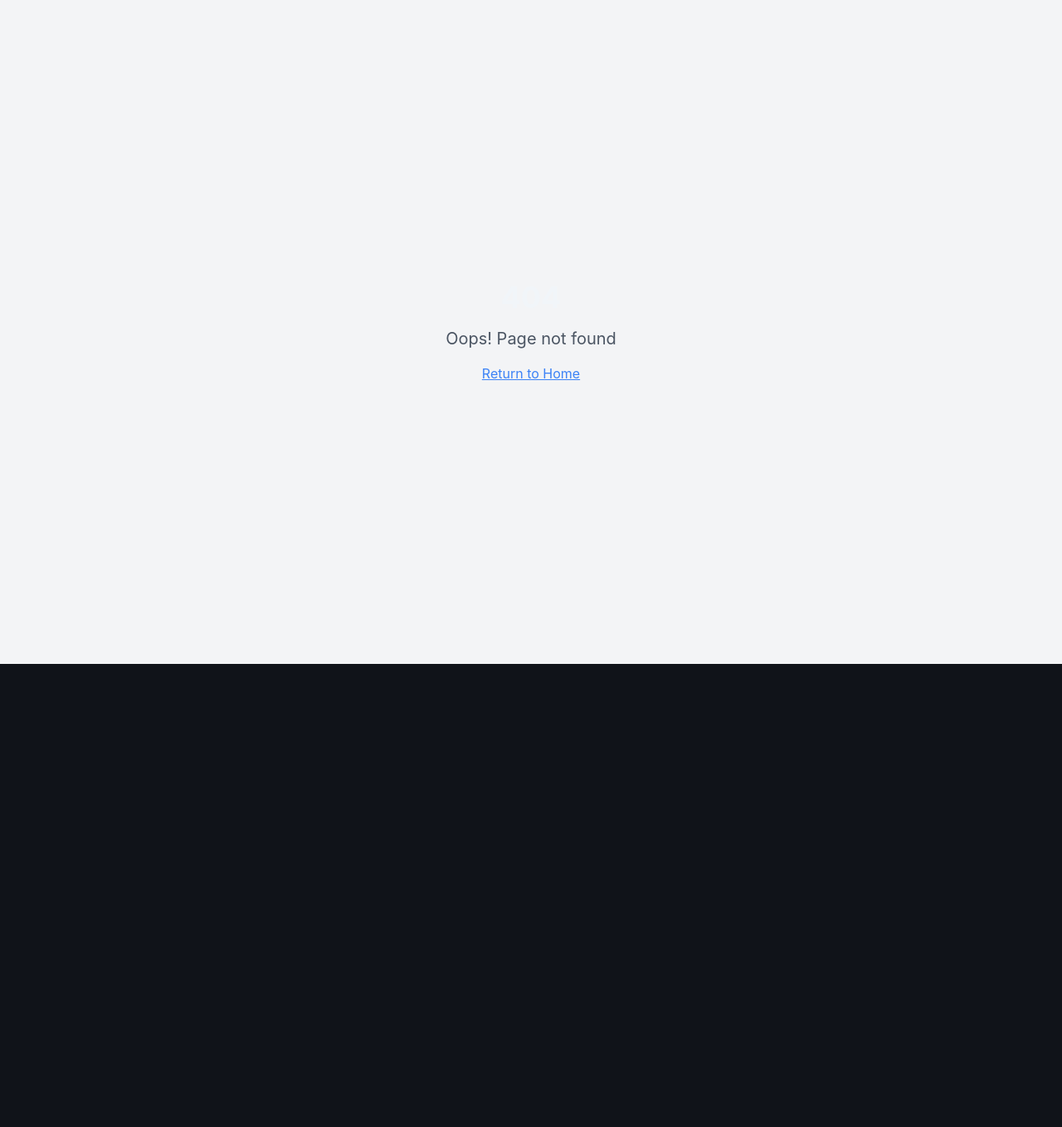
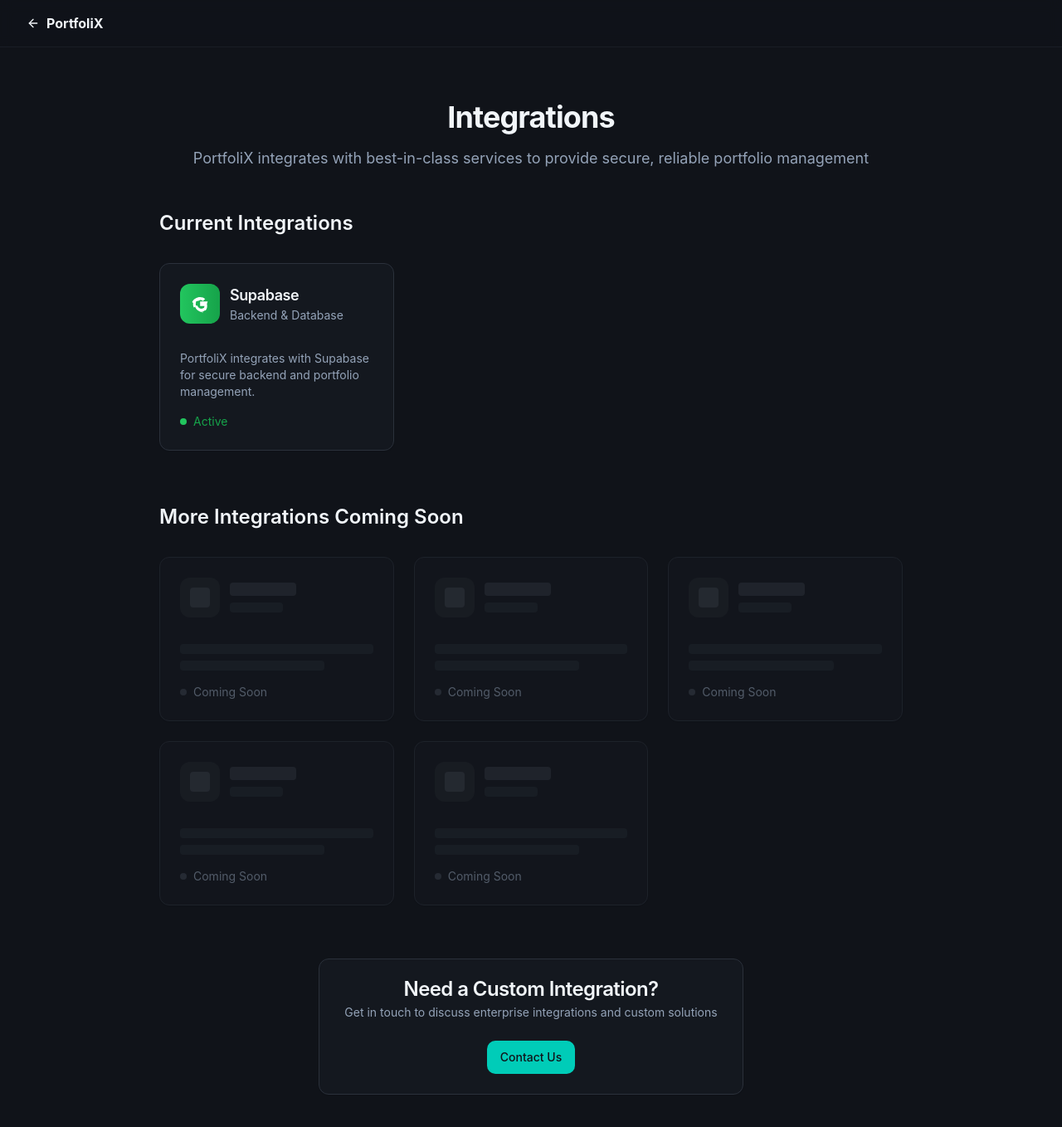
Before and after one commit to rolandpeter656-droid/portfolix-com, a React (Vite) app: page /integrations in a window 1280 px wide. Before the commit this address had no page. Shown: the top 1358 px of the page at 83% size. Before the commit the page ends 800 px from the top, so only its background shows below. Built offline with nearby package versions, Linux system fonts and the light colour scheme.

Commit message:
Add Integrations page
Create an Integrations page with a section for Supabase integration, including descriptive text and space for future logos.

```diff
--- a/src/App.tsx
+++ b/src/App.tsx
@@ -11,6 +11,7 @@ import SignIn from "./pages/SignIn";
 import SignUp from "./pages/SignUp";
 import PortfolioSummary from "./pages/PortfolioSummary";
 import Api from "./pages/Api";
+import Integrations from "./pages/Integrations";
 import NotFound from "./pages/NotFound";
 
 const queryClient = new QueryClient();
@@ -30,6 +31,7 @@ const App = () => (
           <Route path="/signup" element={<SignUp />} />
           <Route path="/portfolio-summary" element={<PortfolioSummary riskScore={50} experienceLevel="intermediate" onBack={() => window.history.back()} onCustomize={() => {}} />} />
           <Route path="/api" element={<Api />} />
+          <Route path="/integrations" element={<Integrations />} />
           {/* ADD ALL CUSTOM ROUTES ABOVE THE CATCH-ALL "*" ROUTE */}
           <Route path="*" element={<NotFound />} />
         </Routes>
--- /dev/null
+++ b/src/pages/Integrations.tsx
@@ -0,0 +1,128 @@
+import { ArrowLeft } from "lucide-react";
+import { Link } from "react-router-dom";
+import { Card, CardContent, CardDescription, CardHeader, CardTitle } from "@/components/ui/card";
+
+const Integrations = () => {
+  return (
+    <div className="min-h-screen bg-background">
+      {/* Navigation */}
+      <nav className="border-b border-border/40 bg-background/95 backdrop-blur supports-[backdrop-filter]:bg-background/60">
+        <div className="container flex h-14 items-center">
+          <Link to="/" className="flex items-center space-x-2">
+            <ArrowLeft className="h-4 w-4" />
+            <span className="font-bold">PortfoliX</span>
+          </Link>
+        </div>
+      </nav>
+
+      {/* Main Content */}
+      <main className="container mx-auto px-4 py-16">
+        <div className="max-w-4xl mx-auto">
+          <div className="text-center mb-12">
+            <h1 className="text-4xl font-bold tracking-tight mb-4">
+              Integrations
+            </h1>
+            <p className="text-lg text-muted-foreground">
+              PortfoliX integrates with best-in-class services to provide secure, reliable portfolio management
+            </p>
+          </div>
+
+          {/* Current Integrations */}
+          <div className="mb-16">
+            <h2 className="text-2xl font-semibold mb-8">Current Integrations</h2>
+
+            <div className="grid grid-cols-1 md:grid-cols-2 lg:grid-cols-3 gap-6">
+              <Card className="relative overflow-hidden">
+                <CardHeader className="pb-4">
+                  <div className="flex items-center space-x-3 mb-4">
+                    <div className="w-12 h-12 bg-gradient-to-r from-green-500 to-green-600 rounded-lg flex items-center justify-center">
+                      <svg
+                        viewBox="0 0 24 24"
+                        className="w-6 h-6 text-white"
+                        fill="currentColor"
+                      >
+                        <path d="M21.362 9.354H12.2v5.292h5.268c-.2 1.4-.73 2.78-1.53 3.71l2.47 1.92c1.44-1.33 2.27-3.29 2.27-5.62 0-.52-.05-1.02-.14-1.5l-.17-.8z"/>
+                        <path d="M12.2 21.7c2.97 0 5.46-.98 7.28-2.66l-2.47-1.92c-.84.53-1.91.82-3.05.82-2.35 0-4.34-1.59-5.05-3.72H6.34v1.98c1.8 3.58 5.49 6.04 9.66 6.04l.2-.54z"/>
+                        <path d="M7.15 14.22c-.18-.53-.28-1.1-.28-1.69s.1-1.16.28-1.69V8.86H4.58c-.58 1.16-.91 2.47-.91 3.87s.33 2.71.91 3.87l2.57-1.38z"/>
+                        <path d="M12.2 7.38c1.32 0 2.51.45 3.44 1.33l2.58-2.58C16.67 4.85 14.54 4 12.2 4c-4.17 0-7.86 2.46-9.66 6.04l2.57 1.98c.71-2.13 2.7-3.64 5.09-3.64z"/>
+                      </svg>
+                    </div>
+                    <div>
+                      <CardTitle className="text-lg">Supabase</CardTitle>
+                      <CardDescription>Backend & Database</CardDescription>
+                    </div>
+                  </div>
+                </CardHeader>
+                <CardContent>
+                  <p className="text-sm text-muted-foreground">
+                    PortfoliX integrates with Supabase for secure backend and portfolio management.
+                  </p>
+                  <div className="mt-4 flex items-center space-x-2">
+                    <div className="w-2 h-2 bg-green-500 rounded-full"></div>
+                    <span className="text-sm text-green-600 dark:text-green-400">Active</span>
+                  </div>
+                </CardContent>
+              </Card>
+            </div>
+          </div>
+
+          {/* Coming Soon */}
+          <div>
+            <h2 className="text-2xl font-semibold mb-8">More Integrations Coming Soon</h2>
+
+            <div className="grid grid-cols-1 md:grid-cols-2 lg:grid-cols-3 gap-6">
+              {/* Placeholder cards for future integrations */}
+              {[1, 2, 3, 4, 5].map((index) => (
+                <Card key={index} className="relative overflow-hidden opacity-50">
+                  <CardHeader className="pb-4">
+                    <div className="flex items-center space-x-3 mb-4">
+                      <div className="w-12 h-12 bg-muted rounded-lg flex items-center justify-center">
+                        <div className="w-6 h-6 bg-muted-foreground/20 rounded"></div>
+                      </div>
+                      <div>
+                        <div className="w-20 h-4 bg-muted-foreground/20 rounded mb-2"></div>
+                        <div className="w-16 h-3 bg-muted-foreground/10 rounded"></div>
+                      </div>
+                    </div>
+                  </CardHeader>
+                  <CardContent>
+                    <div className="space-y-2">
+                      <div className="w-full h-3 bg-muted-foreground/10 rounded"></div>
+                      <div className="w-3/4 h-3 bg-muted-foreground/10 rounded"></div>
+                    </div>
+                    <div className="mt-4 flex items-center space-x-2">
+                      <div className="w-2 h-2 bg-muted-foreground/30 rounded-full"></div>
+                      <span className="text-sm text-muted-foreground">Coming Soon</span>
+                    </div>
+                  </CardContent>
+                </Card>
+              ))}
+            </div>
+          </div>
+
+          {/* Contact Section */}
+          <div className="mt-16 text-center">
+            <Card className="max-w-lg mx-auto">
+              <CardHeader>
+                <CardTitle>Need a Custom Integration?</CardTitle>
+                <CardDescription>
+                  Get in touch to discuss enterprise integrations and custom solutions
+                </CardDescription>
+              </CardHeader>
+              <CardContent>
+                <Link
+                  to="/api"
+                  className="inline-flex items-center justify-center rounded-md text-sm font-medium ring-offset-background transition-colors focus-visible:outline-none focus-visible:ring-2 focus-visible:ring-ring focus-visible:ring-offset-2 disabled:pointer-events-none disabled:opacity-50 bg-primary text-primary-foreground hover:bg-primary/90 h-10 px-4 py-2"
+                >
+                  Contact Us
+                </Link>
+              </CardContent>
+            </Card>
+          </div>
+        </div>
+      </main>
+    </div>
+  );
+};
+
+export default Integrations;
```
